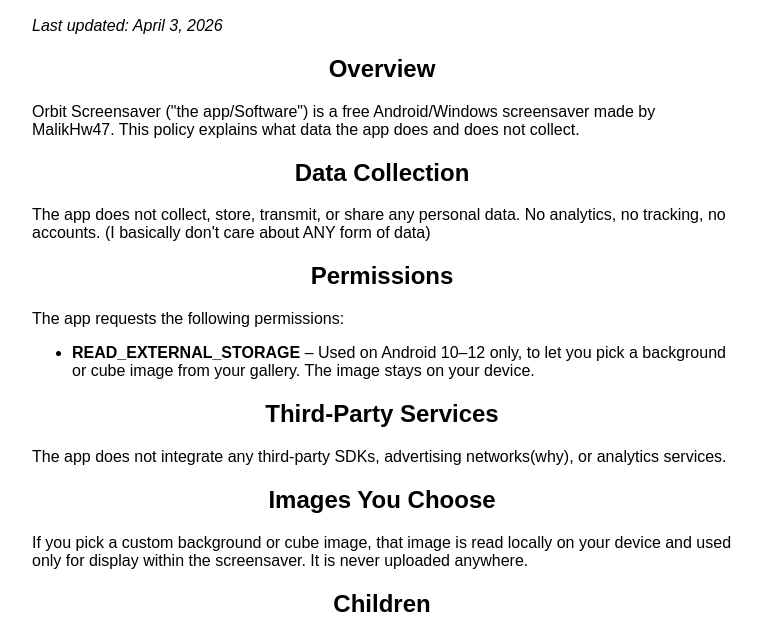
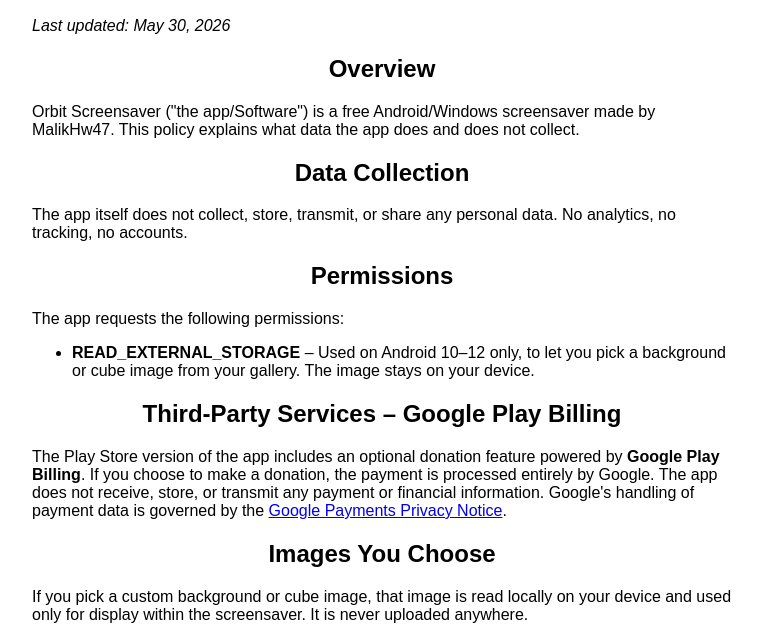
Before and after one commit to MalikHw/MalikHw.github.io, a plain HTML site: page orbit-screensaver/privacy.html in a window 1280 px wide. Shown: the part 151-786 px from the top of the page, without its empty margins (258-1020 px from the left). Drawn offline with Linux system fonts and the light colour scheme.

Commit message:
Update privacy policy last updated date and content

```diff
--- a/orbit-screensaver/privacy.html
+++ b/orbit-screensaver/privacy.html
@@ -20,13 +20,13 @@
 
 <h1>Orbit Screensaver</h1>
 <h2>Privacy Policy</h2>
-<p><em>Last updated: April 3, 2026</em></p>
+<p><em>Last updated: May 30, 2026</em></p>
 
 <h2>Overview</h2>
 <p>Orbit Screensaver ("the app/Software") is a free Android/Windows screensaver made by MalikHw47. This policy explains what data the app does and does not collect.</p>
 
 <h2>Data Collection</h2>
-<p>The app does not collect, store, transmit, or share any personal data. No analytics, no tracking, no accounts. (I basically don't care about ANY form of data)</p>
+<p>The app itself does not collect, store, transmit, or share any personal data. No analytics, no tracking, no accounts.</p>
 
 <h2>Permissions</h2>
 <p>The app requests the following permissions:</p>
@@ -34,8 +34,8 @@
   <li><strong>READ_EXTERNAL_STORAGE</strong> – Used on Android 10–12 only, to let you pick a background or cube image from your gallery. The image stays on your device.</li>
 </ul>
 
-<h2>Third-Party Services</h2>
-<p>The app does not integrate any third-party SDKs, advertising networks(why), or analytics services.</p>
+<h2>Third-Party Services – Google Play Billing</h2>
+<p>The Play Store version of the app includes an optional donation feature powered by <strong>Google Play Billing</strong>. If you choose to make a donation, the payment is processed entirely by Google. The app does not receive, store, or transmit any payment or financial information. Google's handling of payment data is governed by the <a href="https://payments.google.com/payments/apis-secure/get_legal_document?ldo=0&ldt=privacynotice" target="_blank">Google Payments Privacy Notice</a>.</p>
 
 <h2>Images You Choose</h2>
 <p>If you pick a custom background or cube image, that image is read locally on your device and used only for display within the screensaver. It is never uploaded anywhere.</p>
```
